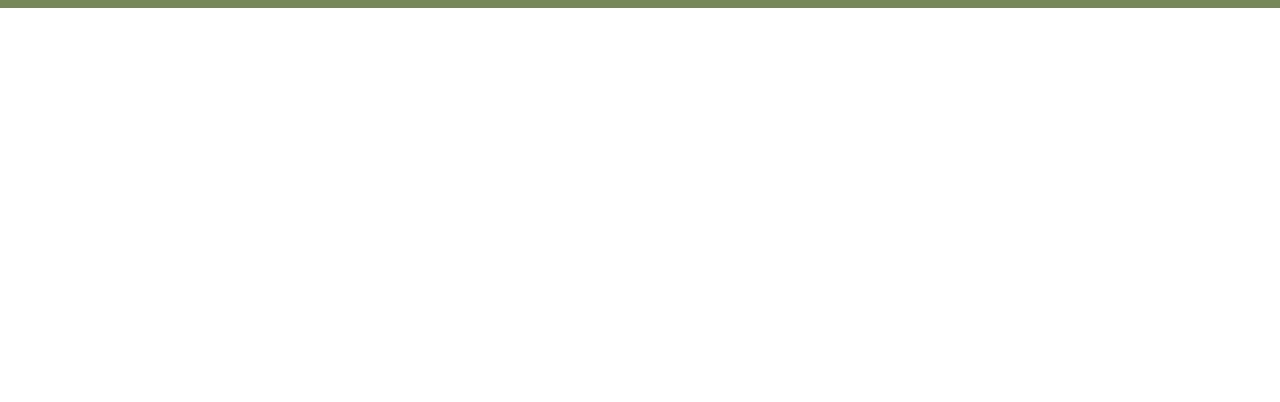
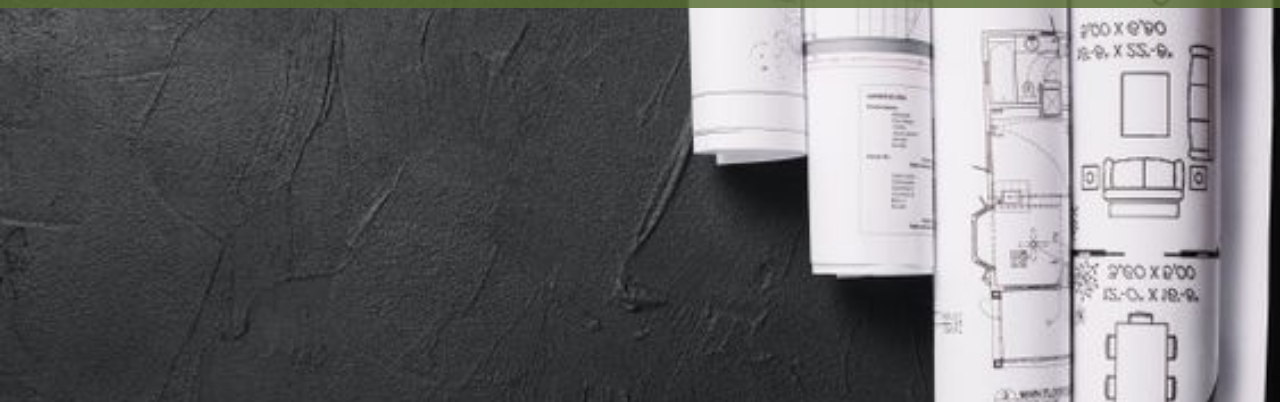
Before and after one commit to MarePet/KristinaRadmanovic, a plain HTML site: page index.html in a window 1280 px wide. Shown: the part 66-468 px from the top of the page. Drawn offline with Linux system fonts and the light colour scheme; files whose address does not match are found by name.

Commit message:
Update styles.css

```diff
--- a/styles/styles.css
+++ b/styles/styles.css
@@ -16,7 +16,7 @@ body, html{
 header{
     width: 100vw;
     height: 100vh;
-    background-image: url(.../img/pocetna.JPG);
+    background-image: url(../img/pocetna.JPG);
     background-size: cover;
     background-position: bottom;
     display: flex;
```
